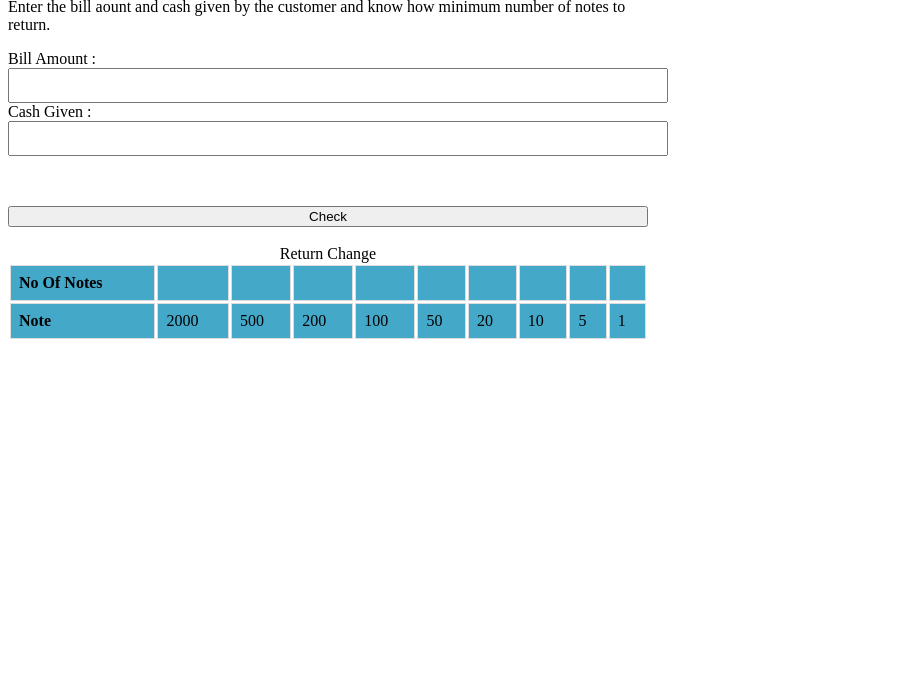
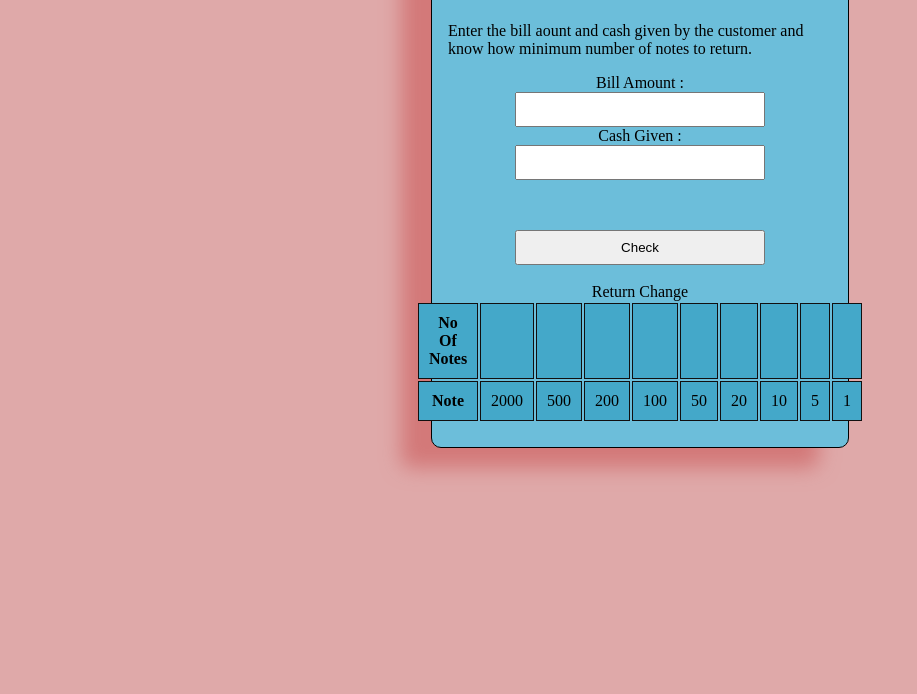
Before and after one commit to manjeetpaswan/cash-Register, a plain HTML site: page index.html in a window 1280 px wide. Shown: the part 106-800 px from the top of the page, without its empty margins (0-917 px from the left). Drawn offline with Linux system fonts and the light colour scheme.

Commit message:
css styling done

```diff
--- a/app.css
+++ b/app.css
@@ -1,24 +1,41 @@
-*{
+body{
+
+  background-color: rgb(223, 169, 169);
 
 }
-.container{
+.container {
     display : flex;
     flex-direction : column;
-    width : 50vw;
+    width : 30vw;
+    height: 40vw;
+    align-items : center;
+    justify-content : center;
+    margin:auto;
+    padding: 1rem;
+     border: 1px solid;
+     border-radius: 10px;
+    background-color : rgb(108, 190, 218);
+    box-shadow: -30px 20px 20px rgb(211, 121, 121)
     /* display: block; */
 }
 
-td, th {
-    border: 1px solid #dddddd;
-    text-align: left;
-    padding: 8px;
+.change-table td,.change-table th {
+    border: 1px solid #110f0f;
+    text-align: center;
+    padding: 10px;
     color: rgb(0, 0, 0);
     background-color: rgb(68, 168, 201);
   }
 
   #bill-amount ,#cash-given {
 
-    padding : 0.5rem ;
-    width: 100%;
+    padding: 0.5rem;
+    width: 60%;
 
   }
+
+  #check-button  {
+
+      padding : 0.5rem;
+      width: 65%;
+  }
```
